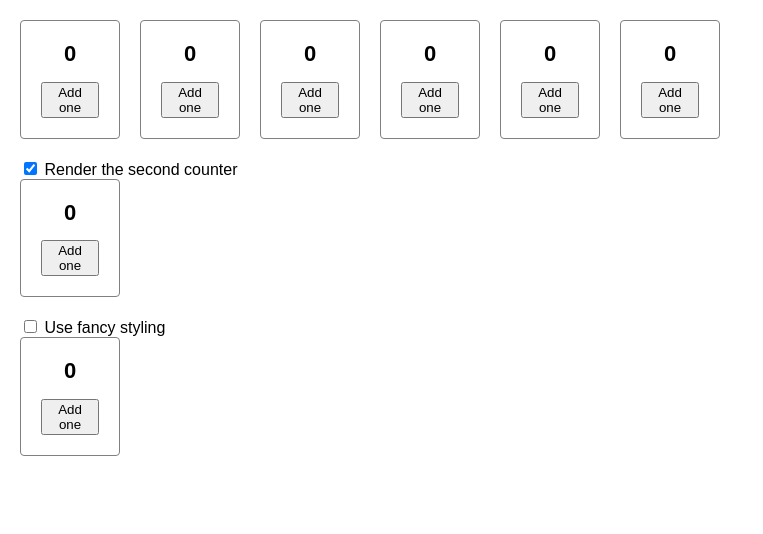
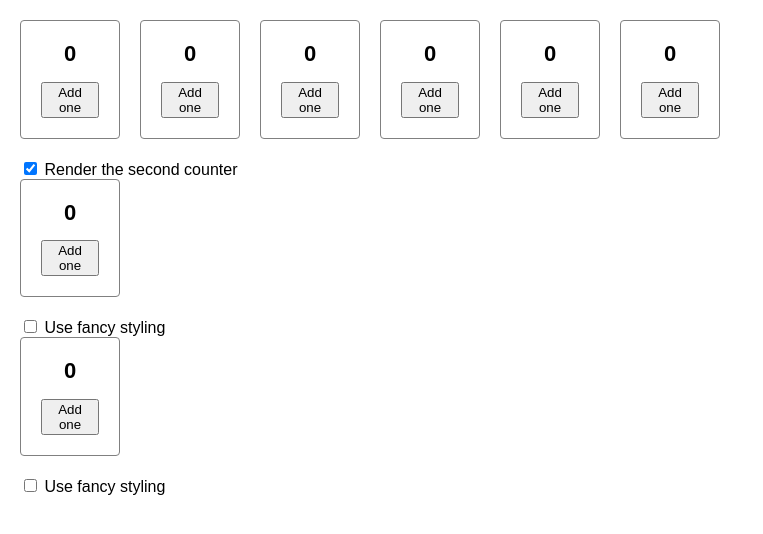
Before and after one commit to zelitosaide/react-js-course, a React (Create React App) app: page / in a window 1280 px wide. Shown: the top 534 px of the page, without its empty margins (0-763 px from the left). Built offline with nearby package versions, Linux system fonts and the light colour scheme.

Commit message:
Preserving and Resetting State

```diff
--- a/src/learn/learn-react/managing-state/preserving-and-resetting-state/index.js
+++ b/src/learn/learn-react/managing-state/preserving-and-resetting-state/index.js
@@ -40,6 +40,16 @@ function CounterContainer() {
   return (
     <div>
       <Counter isFancy={false} />
+      <label style={{ display: "block", clear: "both" }}>
+        <input
+          type="checkbox"
+          checked={isFancy}
+          onChange={function (e) {
+            setIsFancy(e.target.checked);
+          }}
+        />{" "}
+        Use fancy styling
+      </label>
     </div>
   );
 }
```
